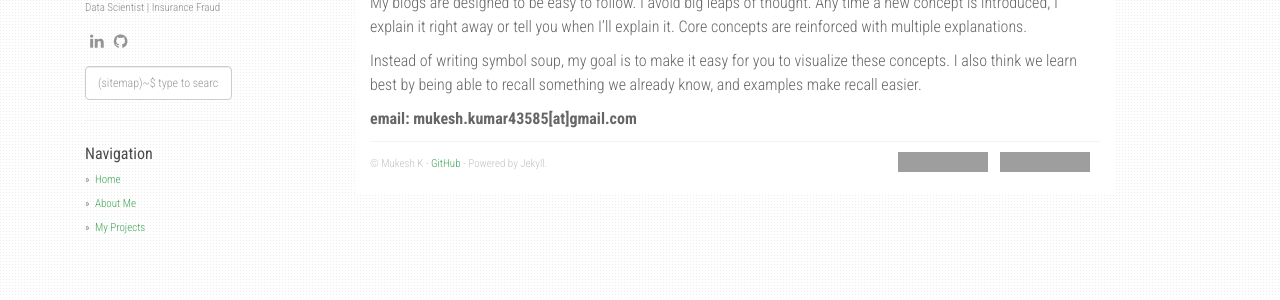
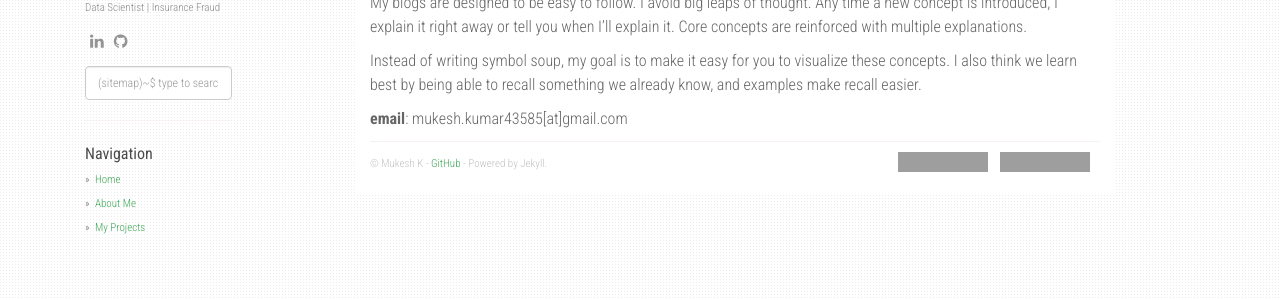
Before and after one commit to muksmuks/muksmuks.github.io, a Jekyll site: the page built from about.md, in a window 1280 px wide, cut to the strip 162-462 px from the top of the page. Built offline with Jekyll 4.4.1, drawn with Linux system fonts in a browser that asks for light colours; nearby versions of some CDN libraries; grey boxes are pictures that could not be loaded.

```diff
--- a/about.md
+++ b/about.md
@@ -12,4 +12,4 @@ My blogs are designed to be easy to follow. I avoid big leaps of thought. Any ti
 
 Instead of writing symbol soup, my goal is to make it easy for you to visualize these concepts. I also think we learn best by being able to recall something we already know, and examples make recall easier.
 
-<b>email: mukesh.kumar43585[at]gmail.com</b>
+<b>email</b>: mukesh.kumar43585[at]gmail.com
```
